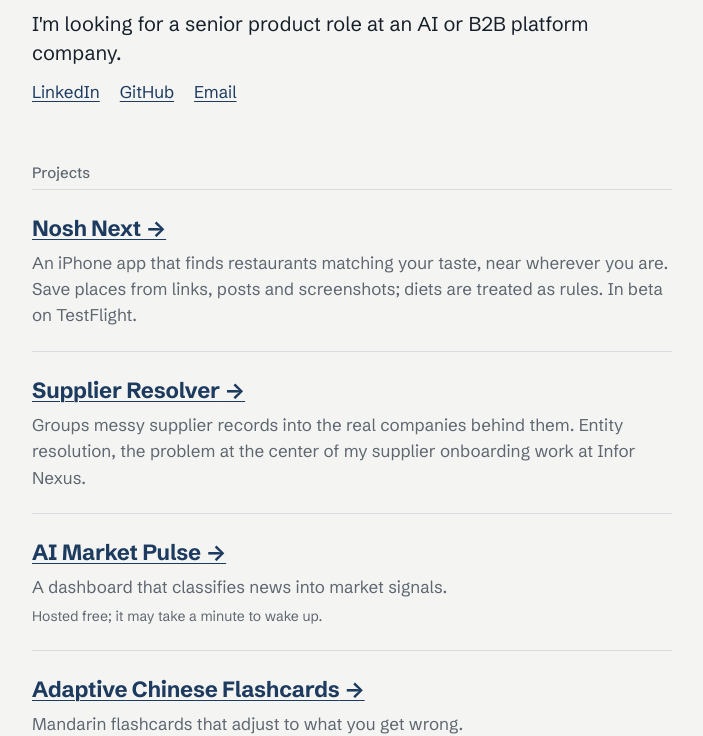
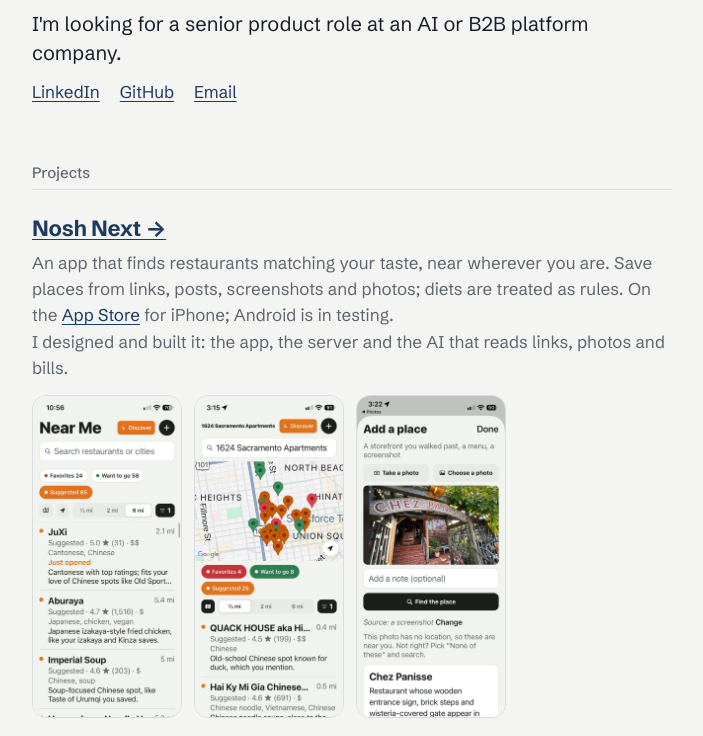
Before and after one commit to martinstrell-source/martinstrell-site, a plain HTML site: page index.html in a window 1280 px wide. Shown: the part 217-953 px from the top of the page, without its empty margins (288-991 px from the left). Drawn offline with Linux system fonts and the light colour scheme.

Commit message:
Nosh Next: on the App Store, screenshots, built it myself
Co-Authored-By: Claude Opus 5.5 <noreply@anthropic.com>
Claude-Session: https://claude.ai/code/session_011gUbr1DtkPg8KRrYA3LGis

```diff
--- a/index.html
+++ b/index.html
@@ -55,6 +55,8 @@
   .projects h3 a:hover { text-decoration-thickness: 2px; }
   .projects p { margin: 0; color: var(--muted); }
   .projects .small { font-size: 14px; margin-top: 6px; }
+  .shots { display: flex; gap: 12px; margin-top: 14px; overflow-x: auto; padding-bottom: 4px; }
+  .shots img { flex: 0 0 auto; width: 150px; height: auto; border-radius: 14px; border: 1px solid var(--line); display: block; }
   footer { margin-top: 48px; color: var(--muted); font-size: 14px; }
 </style>
 </head>
@@ -73,7 +75,13 @@
   <ul class="projects">
     <li>
       <h3><a href="https://nosh.greatbigfun.com">Nosh Next</a></h3>
-      <p>An iPhone app that finds restaurants matching your taste, near wherever you are. Save places from links, posts and screenshots; diets are treated as rules. In beta on TestFlight.</p>
+      <p>An app that finds restaurants matching your taste, near wherever you are. Save places from links, posts, screenshots and photos; diets are treated as rules. On the <a href="https://apps.apple.com/app/id6828563437">App Store</a> for iPhone; Android is in testing.</p>
+      <p>I designed and built it: the app, the server and the AI that reads links, photos and bills.</p>
+      <div class="shots">
+        <img src="img/list.webp" alt="Nosh Next suggestions near you, each with a reason" width="150" height="325" loading="lazy">
+        <img src="img/map.webp" alt="Nosh Next map of saved and suggested places" width="150" height="325" loading="lazy">
+        <img src="img/photo.webp" alt="Nosh Next finding a restaurant from a photo of its entrance" width="150" height="325" loading="lazy">
+      </div>
     </li>
     <li>
       <h3><a href="https://supplier-resolver.onrender.com">Supplier Resolver</a></h3>
```
Also changed, not shown: img/list.webp (added), img/map.webp (added), img/photo.webp (added).
